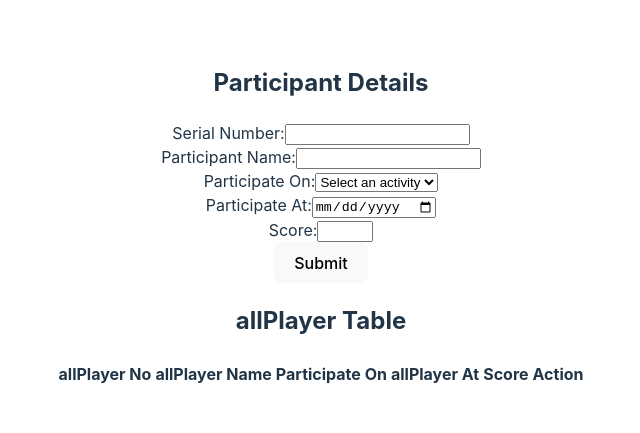
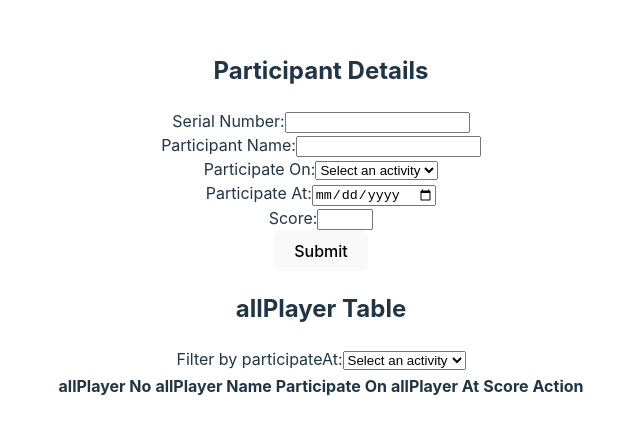
Before and after one commit to Mayeda-Islam/SOLUTION-ART-LTD-job-task, a React (Vite) app: page / in a window 1280 px wide. Shown: the part 183-616 px from the top of the page, without its empty margins (319-959 px from the left). Built offline with nearby package versions, Linux system fonts and the light colour scheme.

Commit message:
filter added

```diff
--- a/src/Home/Home.jsx
+++ b/src/Home/Home.jsx
@@ -12,19 +12,15 @@ const Home = () => {
   const [allPlayer, setAllPlayer] = useState([]);
 
   const handleUpdate = (updatedPlayer) => {
-    console.log(updatedPlayer);
+    if (updatedPlayer?.score < 0 || updatedPlayer?.score > 10) {
+      setError("Please enter a number between 0 and 10.");
+    } else {
+      setError("");
+    }
     const updatedIndex = allPlayer?.findIndex(
       (player) => player?.participantId === updatedPlayer?.participantId
     );
     if (updatedIndex !== -1) {
-      // const updatedPlayer = allPlayer[updatedIndex];
-      //updated player data added
-      // (updatedPlayer.participantName = updatedPlayer?.participantName),
-      //   (updatedPlayer.participateAt = "fgfh"),
-      //   (updatedPlayer.score = 3),
-      //   (updatedPlayer.participantNo = "sgdfhgfgh");
-      // console.log(updatedPlayer);
-      //updated data replace
       const updatedPlayers = [...allPlayer];
       updatedPlayers[updatedIndex] = updatedPlayer;
       setAllPlayer(updatedPlayers);
@@ -52,6 +48,11 @@ const Home = () => {
   const handleSubmit = (e) => {
     e.preventDefault();
     const participantId = handleGenerateId();
+    if (score < 0 || score > 10) {
+      setError("Please enter a number between 0 and 10.");
+    } else {
+      setError("");
+    }
     // Do something with the form data, e.g., send it to a server or perform validation
     const data = {
       participantId,
@@ -70,7 +71,6 @@ const Home = () => {
     setParticipateAt("");
     setScore("");
   };
-  console.log(allPlayer, "line 35");
   return (
     <>
       <div>
@@ -131,6 +131,10 @@ const Home = () => {
         </form>
       </div>
       <PlayerCard
+        // setFilterByParticipateAt={setFilterByParticipateAt}
+        score={score}
+        error={error}
+        setError={setError}
         setParticipantName={setParticipantName}
         editIndex={editIndex}
         setEditIndex={setEditIndex}
--- a/src/Home/PlayerCard.jsx
+++ b/src/Home/PlayerCard.jsx
@@ -3,21 +3,48 @@ import React, { useState } from "react";
 
 // eslint-disable-next-line react/prop-types
 const PlayerCard = ({
+  score,
+  setError,
+  error,
   editIndex,
   allPlayer,
   handleUpdate,
   handleDelete,
   setEditIndex,
 }) => {
+  const [filterByParticipateAt, setFilterByParticipateAt] = useState([]);
+  console.log(filterByParticipateAt);
   const [updatedPlayer, setUpdatedPlayer] = useState({});
   const handleEdit = (index, player) => {
     setEditIndex(index);
     setUpdatedPlayer(player);
   };
+
+  let filterData = [];
+  if (filterByParticipateAt && allPlayer?.length) {
+    filterData = allPlayer?.filter(
+      (player) =>
+        filterByParticipateAt === "" ||
+        player.participantNo === filterByParticipateAt
+    );
+    console.log(filterData);
+  } else {
+    filterData = allPlayer;
+  }
+  console.log(filterData);
   return (
     <div>
       <h2>allPlayer Table</h2>
-
+      <div>
+        Filter by participateAt:
+        <select onChange={(e) => setFilterByParticipateAt(e.target.value)}>
+          <option value="">Select an activity</option>
+          <option value="cricket">Cricket</option>
+          <option value="football">Football</option>
+          <option value="racing car">Racing Car</option>
+          <option value="bike racing">Bike Racing</option>
+        </select>
+      </div>
       <table>
         <thead>
           <tr>
@@ -30,7 +57,7 @@ const PlayerCard = ({
           </tr>
         </thead>
         <tbody>
-          {allPlayer?.map((player, index) => (
+          {filterData?.map((player, index) => (
             <tr key={index}>
               <td>{player?.participantId}</td>
               <td>
@@ -47,18 +74,18 @@ const PlayerCard = ({
                     required
                   />
                 ) : (
-                  player.participantName
+                  player?.participantName
                 )}
               </td>
 
               <td>
                 {editIndex === index ? (
                   <select
-                    value={updatedPlayer?.participateNo}
+                    value={updatedPlayer?.participateAt}
                     onChange={(e) =>
                       setUpdatedPlayer({
                         ...updatedPlayer,
-                        participateNo: e.target.value,
+                        participateAt: e.target.value,
                       })
                     }
                   >
@@ -69,7 +96,7 @@ const PlayerCard = ({
                     <option value="bike racing">Bike Racing</option>
                   </select>
                 ) : (
-                  player.participateAt
+                  player?.participateAt
                 )}
               </td>
               <td>
@@ -85,11 +112,13 @@ const PlayerCard = ({
                     }
                   />
                 ) : (
-                  player?.participantAt
+                  player?.participantNo
                 )}
               </td>
               <td>
                 {editIndex === index ? (
+                  <>
+                    {" "}
                     <input
                       type="number"
                       min="0"
@@ -101,7 +130,10 @@ const PlayerCard = ({
                           score: e.target.value,
                         })
                       }
+                      required
                     />
+                    {error && <p style={{ color: "red" }}>{error}</p>}
+                  </>
                 ) : (
                   player.score
                 )}
```
Lines whose indentation alone changed are shown as unchanged.
